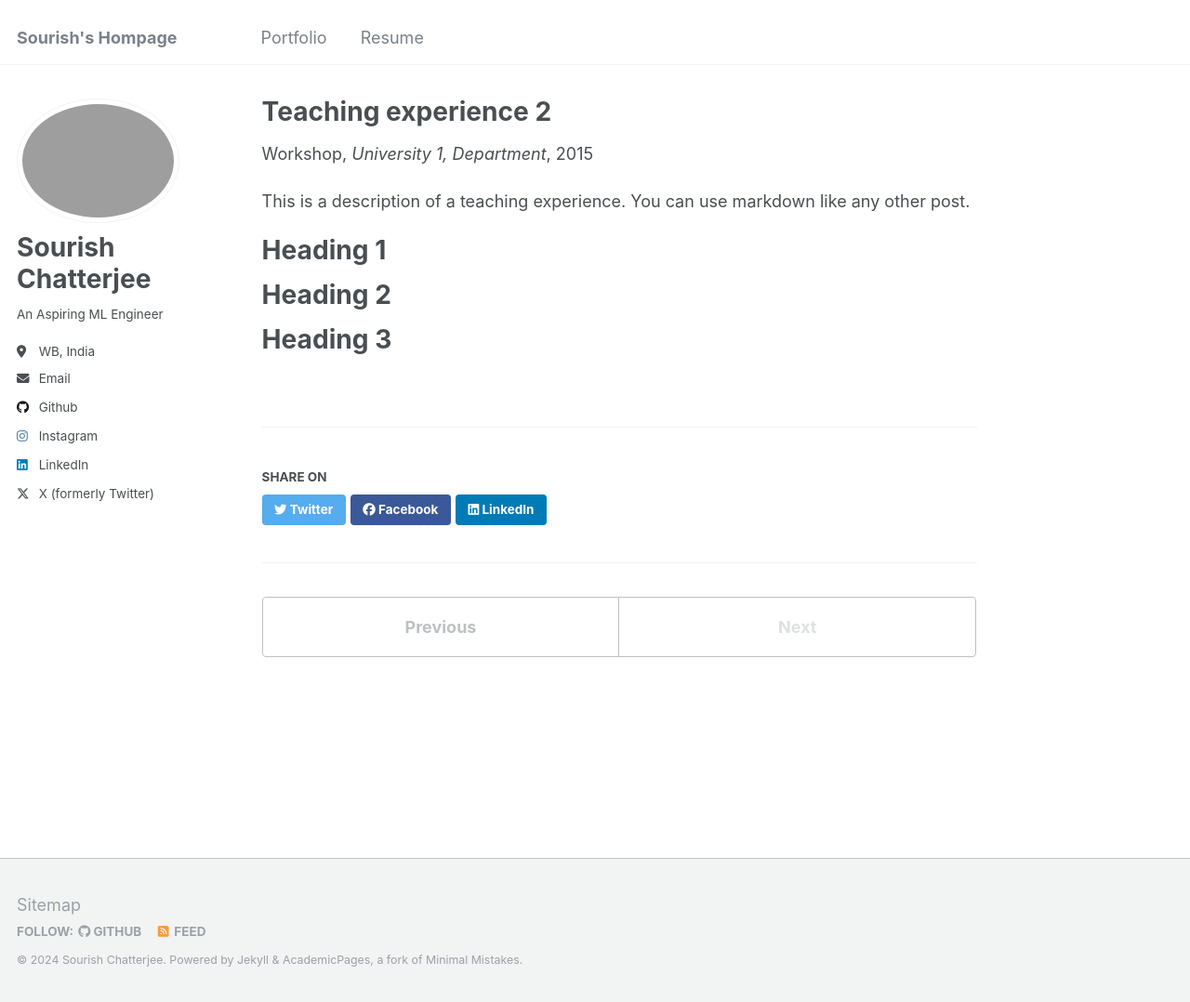
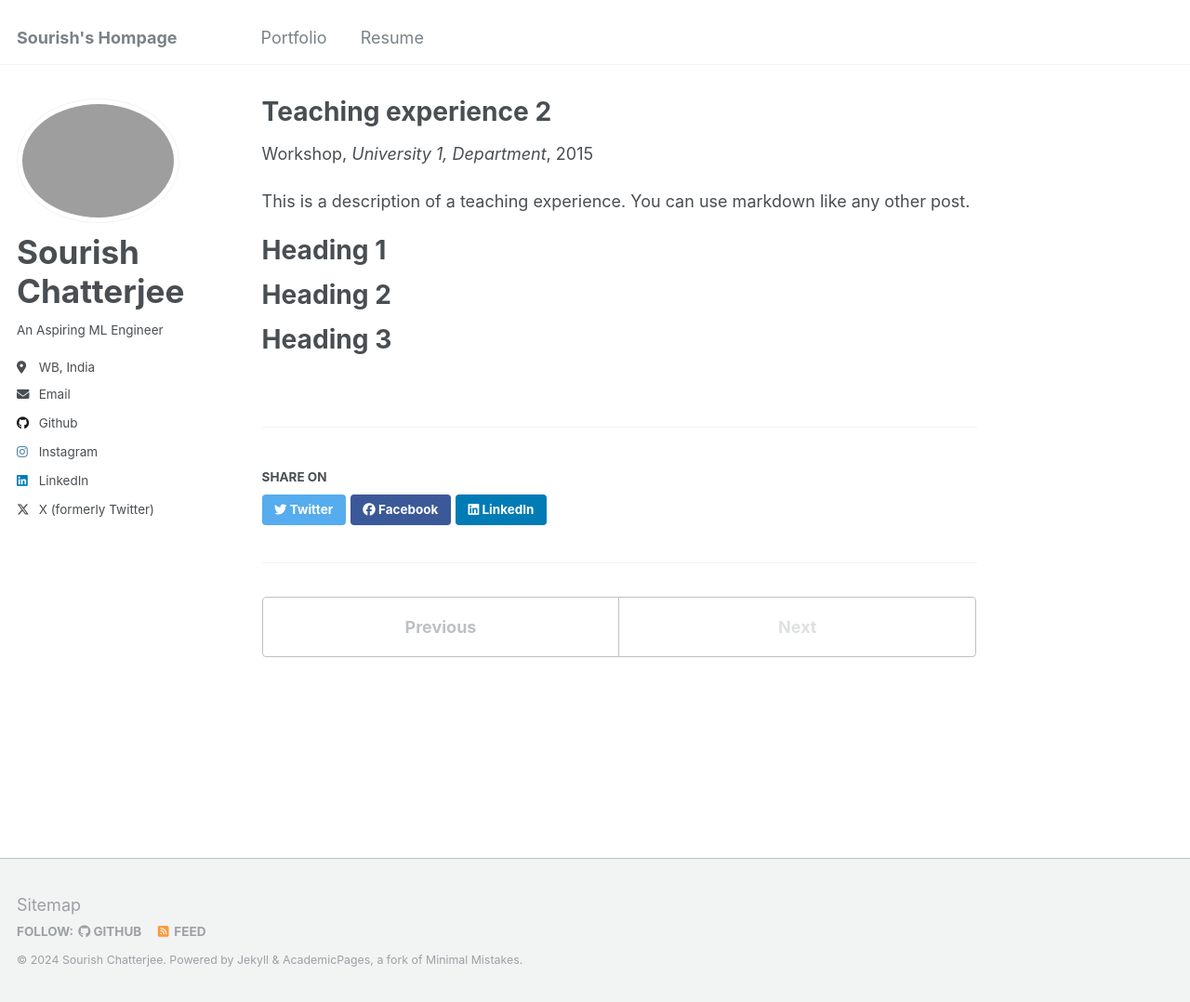
Before and after one commit to Nexalyze/Nexalyze.github.io, a Jekyll site: the page built from _teaching/2015-spring-teaching-2.md, in a window 1280 px wide and 1078 px high. Shown: the whole window at 93% size. Built offline with Jekyll 4.4.1, drawn with Linux system fonts in a browser that asks for light colours.

Commit message:
Increased Title Size

```diff
--- a/_includes/sidebar.html
+++ b/_includes/sidebar.html
@@ -14,7 +14,7 @@
         {% endif %}
         alt="{% if s.image_alt %}{{ s.image_alt }}{% endif %}">
       {% endif %}
-      {% if s.title %}<h3>{{ s.title }}</h3>{% endif %}
+      {% if s.title %}<h2>{{ s.title }}</h2>{% endif %}
       {% if s.text %}{{ s.text | markdownify }}{% endif %}
     {% endfor %}
     {% if page.sidebar.nav %}
--- a/_sass/_sidebar.scss
+++ b/_sass/_sidebar.scss
@@ -42,7 +42,7 @@
   }
 
   h3, h4 {
-    font-size: $type-size-3;
+    font-size: $type-size-5;
   }
 
   p, li {
@@ -125,7 +125,7 @@
 }
 .sidebar .author__name {
   font-family: $sans-serif;
-  font-size: $type-size-3;
+  font-size: $type-size-2;
 }
 
 .sidebar .author__desktop {
```
